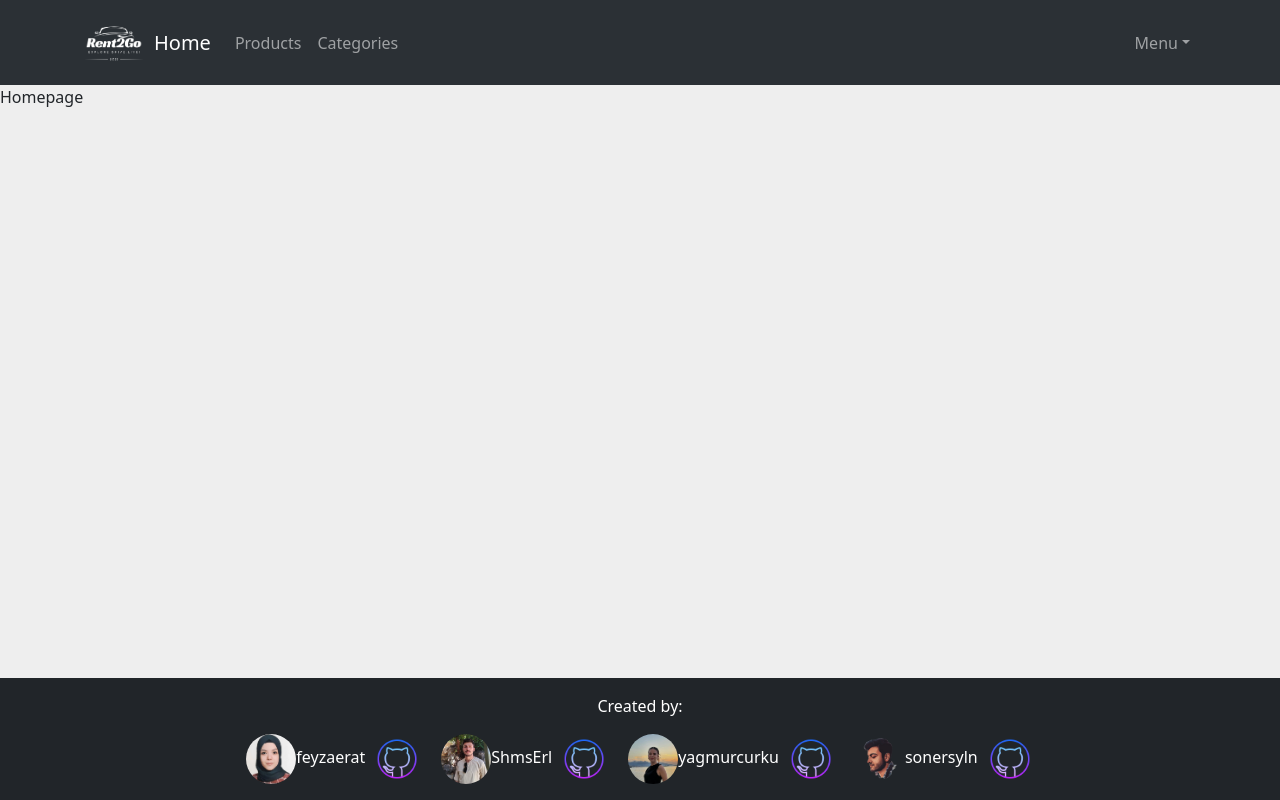
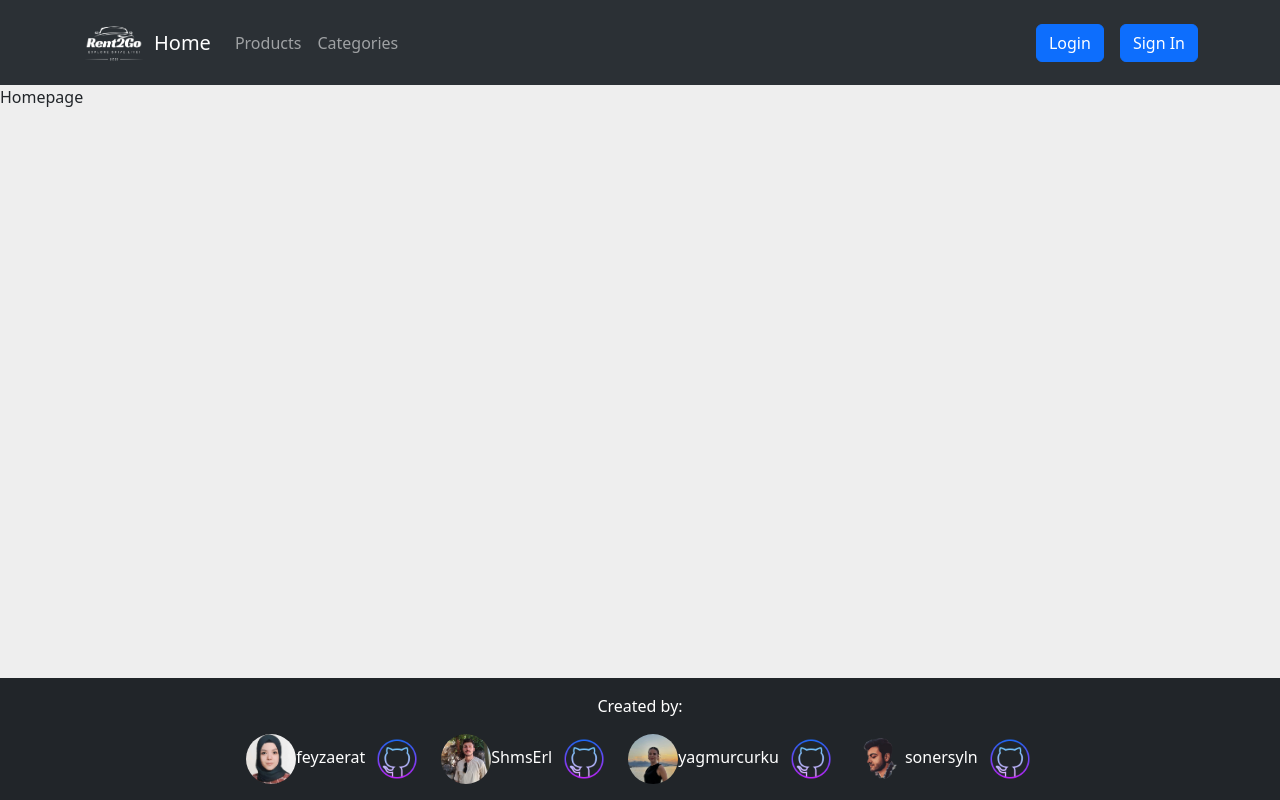
Before and after one commit to Rent2Go/react-starter, a React (Create React App) app: page / in a window 1280 px wide. Built offline with nearby package versions, Linux system fonts and the light colour scheme.

Commit message:
Logging in and logging out was done with hooks and functions.

```diff
--- a/src/components/navbar/Navbar.jsx
+++ b/src/components/navbar/Navbar.jsx
@@ -1,13 +1,29 @@
-import React from "react";
+import React, { useState } from "react";
 import Container from "react-bootstrap/Container";
 import Nav from "react-bootstrap/Nav";
 import Navbar from "react-bootstrap/Navbar";
 import NavDropdown from "react-bootstrap/NavDropdown";
 import logo from "../../../src/assets/logo-dark.png";
-import { Link } from "react-router-dom";
+import { Link, useNavigate } from "react-router-dom";
 import "./navbar.css";
+import { SignedIn } from "./SignedIn";
+import SignedOut from "./SignedOut";
 
 const Navbars = () => {
+
+  const[isAuthentication, setIsAuthentication] = useState(false);
+  const history = useNavigate()
+
+  function handleSignOut(params){
+
+
+    setIsAuthentication(false)
+    history('/')
+}
+function handleSignIn(params){
+
+   setIsAuthentication(true)
+}
   return (
     <Navbar expand="lg" className="bg-body-tertiary" bg="dark" data-bs-theme="dark">
       <Container>
@@ -27,10 +43,14 @@ const Navbars = () => {
               Categories
             </Link>
           </Nav>
-          <Nav>
-            <NavDropdown title="Menu" id="basic-nav-dropdown" align="end">
-              <NavDropdown.Item href="#action/3.1">Logout</NavDropdown.Item>
-            </NavDropdown>
+          <Nav className="auth">
+    {
+      isAuthentication ?  <SignedOut signedOut={handleSignOut}/> : <SignedIn signedIn={handleSignIn}/>
+    }
+
+
+
+
           </Nav>
         </Navbar.Collapse>
       </Container>
```
